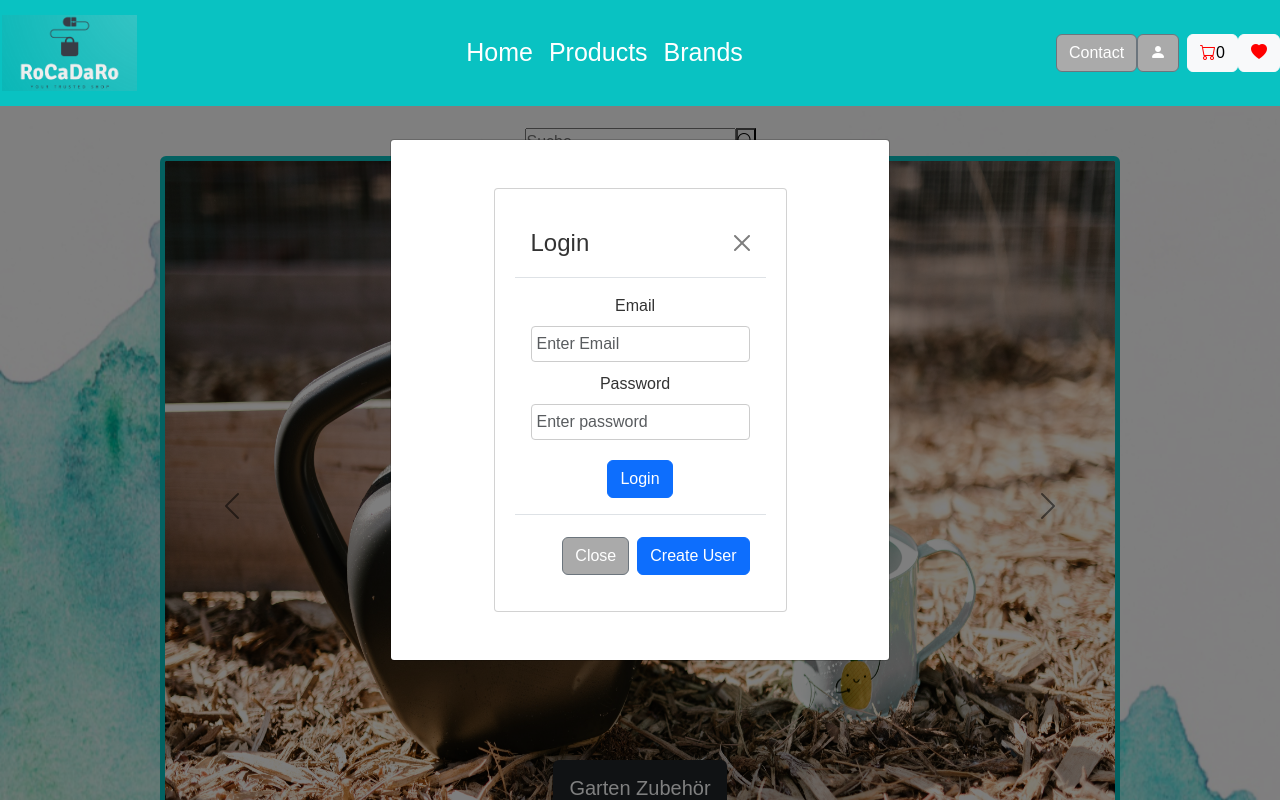
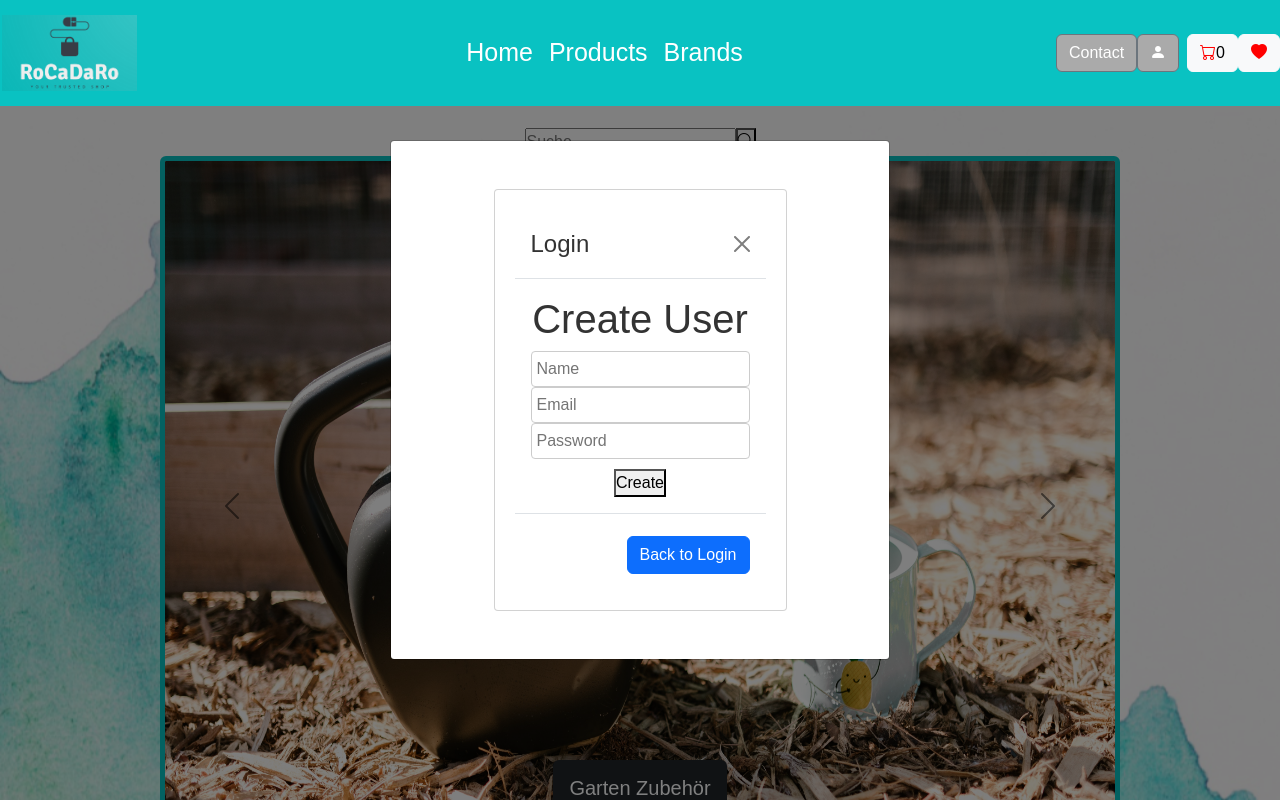
Before and after one commit to Giancarlo49/rocadaro-final-project, a React (Vite) app in the folder rocadaro/frontend/: page / in a window 1280 px wide. Both pictures are taken after a click on the button 1158 px from the left and 52 px from the top of the page. Shown: the top 800 px of the page. Built offline with nearby package versions, Linux system fonts and the light colour scheme.

Commit message:
User login für neue User

```diff
--- a/rocadaro/frontend/src/components/CreateUser.jsx
+++ b/rocadaro/frontend/src/components/CreateUser.jsx
@@ -1,10 +1,10 @@
-import React, { useState } from 'react';
-import axios from 'axios';
+import React, { useState } from "react";
+import axios from "axios";
 
-function CreateUser() {
-  const [name, setName] = useState('');
-  const [email, setEmail] = useState('');
-  const [password, setPassword] = useState('');
+function CreateUser({ onSuccess }) {
+  const [name, setName] = useState("");
+  const [email, setEmail] = useState("");
+  const [password, setPassword] = useState("");
 
   const handleSubmit = (e) => {
     e.preventDefault();
@@ -12,30 +12,47 @@ function CreateUser() {
     const newUser = {
       name,
       email,
-      password
+      password,
     };
 
-    axios.post('http://localhost:5032/user', newUser)
-      .then(response => {
-        console.log('User created successfully');
+    axios
+      .post("http://localhost:5032/user", newUser)
+      .then((response) => {
+        console.log("User created successfully");
+        onSuccess();
       })
-      .catch(error => {
+      .catch((error) => {
         console.log(error);
       });
 
     //
-    setName('');
-    setEmail('');
-    setPassword('');
+    setName("");
+    setEmail("");
+    setPassword("");
   };
 
   return (
     <div>
       <h1>Create User</h1>
       <form onSubmit={handleSubmit}>
-        <input type="text" value={name} onChange={e => setName(e.target.value)} placeholder="Name" />
-        <input type="email" value={email} onChange={e => setEmail(e.target.value)} placeholder="Email" />
-        <input type="password" value={password} onChange={e => setPassword(e.target.value)} placeholder="Password" />
+        <input
+          type="text"
+          value={name}
+          onChange={(e) => setName(e.target.value)}
+          placeholder="Name"
+        />
+        <input
+          type="email"
+          value={email}
+          onChange={(e) => setEmail(e.target.value)}
+          placeholder="Email"
+        />
+        <input
+          type="password"
+          value={password}
+          onChange={(e) => setPassword(e.target.value)}
+          placeholder="Password"
+        />
         <button type="submit">Create</button>
       </form>
     </div>
--- a/rocadaro/frontend/src/components/ModalComponents.jsx
+++ b/rocadaro/frontend/src/components/ModalComponents.jsx
@@ -5,8 +5,12 @@ import PropTypes from "prop-types";
 import { loginApi } from "../api";
 import { useState } from "react";
 import Store from "../store/Context";
+import CreateUser from "./CreateUser";
+
 function ModalComponents({ isModalOpen, handleModalToggle }) {
   const { setShowModal } = Store();
+  const [showCreateUser, setShowCreateUser] = useState(false); // Zustand hinzugefügt
+  const [showLoginForm, setShowLoginForm] = useState(false);
   const handleSubmit = async (e) => {
     e.preventDefault();
     // loginApi({ email: email, password: password });
@@ -23,7 +27,20 @@ function ModalComponents({ isModalOpen, handleModalToggle }) {
   // const [name, setName] = useState("");
   const [email, setEmail] = useState("");
   const [password, setPassword] = useState("");
+  const handleCreateUserClick = () => {
+    setShowCreateUser(true);
+    setShowLoginForm(false);
+  };
+  const handleCreateUserSuccess = () => {
+    setShowCreateUser(false);
+    setShowLoginForm(true);
+    handleModalToggle();
+  };
 
+  const handleLoginClick = () => {
+    setShowCreateUser(false);
+    setShowLoginForm(true);
+  };
   //
   return (
     <Modal
@@ -41,6 +58,7 @@ function ModalComponents({ isModalOpen, handleModalToggle }) {
         </Modal.Header>
 
         <Modal.Body>
+          {showLoginForm ? (
             <Form onSubmit={handleSubmit}>
               <Form.Group controlId="formUsername">
                 <Form.Label>Email</Form.Label>
@@ -64,13 +82,21 @@ function ModalComponents({ isModalOpen, handleModalToggle }) {
                 Login
               </Button>
             </Form>
+          ) : (
+            <CreateUser onSuccess={handleCreateUserSuccess} />
+          )}
         </Modal.Body>
 
         <Modal.Footer>
-          <Button variant="secondary" onClick={handleModalToggle}>
-            Close
+          {showLoginForm ? (
+            <Button onClick={handleCreateUserClick} variant="primary">
+              CreateUser{" "}
             </Button>
-          <Button variant="primary">Create User</Button>
+          ) : (
+            <Button onClick={handleLoginClick} variant="primary">
+              Back to Login
+            </Button>
+          )}
         </Modal.Footer>
       </Modal.Dialog>
     </Modal>
--- a/rocadaro/frontend/src/components/navbar/Navbar.jsx
+++ b/rocadaro/frontend/src/components/navbar/Navbar.jsx
@@ -24,7 +24,9 @@ const Navbar = () => {
   const handleModalToggle = () => {
     setIsModalOpen(!isModalOpen);
   };
-
+  const handleLoginClick = () => {
+    setIsModalOpen(true);
+  };
   return (
     <>
       <nav className="mynavbar navbar navbar-expand-lg fixed-top">
@@ -94,7 +96,7 @@ const Navbar = () => {
               <button
                 className="btn btn-secondary me-2"
                 type="button"
-                onClick={handleModalToggle}
+                onClick={handleLoginClick}
               >
                 <i className="bi bi-person-fill" id="loginButton"></i>
               </button>
```
Lines whose indentation alone changed are shown as unchanged.
